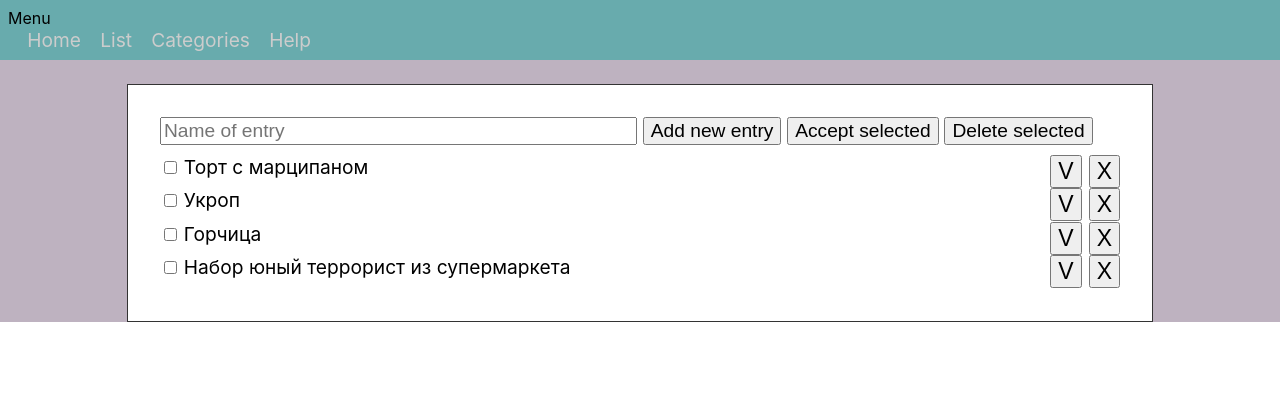
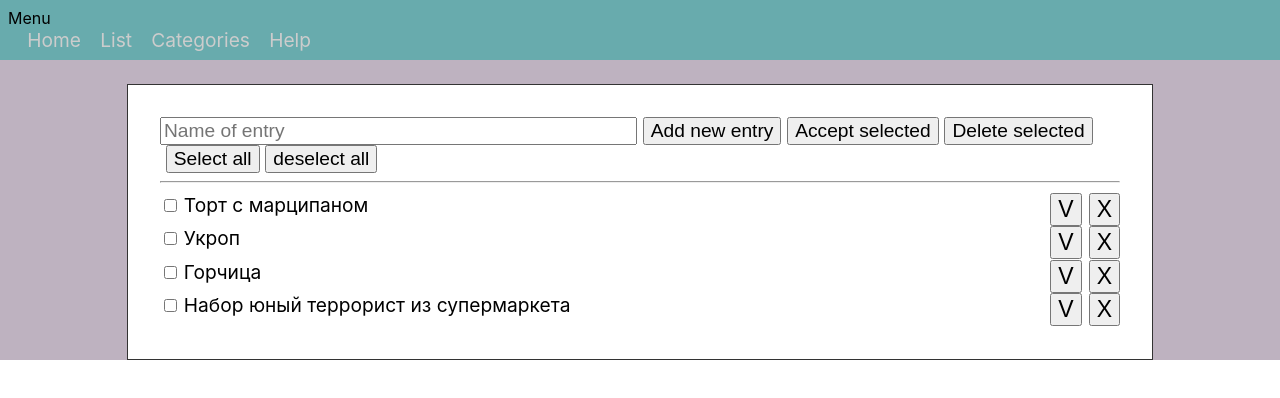
Before and after one commit to levi2015mik/Budgeter, a React (Create React App) app: page /#/ in a window 1280 px wide. Shown: the top 398 px of the page. Built offline with nearby package versions, Linux system fonts and the light colour scheme.

Commit message:
5--Update of interface

```diff
--- a/src/App.js
+++ b/src/App.js
@@ -12,14 +12,15 @@ function App() {
     return (
         <div className={css.App}>
             <HashRouter>
-                <Header className={css.header}/>
-                <Route exact path="/" render={Home}/>
-                <Route path="/categories" render={Categories}/>
-                <Route path="/list" render={List}/>
-                <Route path="/help" render={Help}/>
+                <Header/>
+                <div className={css.content}>
+                    <Route exact path="/" render={Home}/>
+                    <Route path="/categories" render={Categories}/>
+                    <Route path="/list" render={List}/>
+                    <Route path="/help" render={Help}/>
+                </div>
             </HashRouter>
         </div>
     );
 }
-
 export default App;
--- a/src/app.module.css
+++ b/src/app.module.css
@@ -1,3 +1,34 @@
 .App {
     background: rgba(85, 53, 90, 0.38);
 }
+
+.content{
+    margin: 1.5em auto;
+    border: solid 1px #333333;
+    background: white;
+    padding: 2em;
+    width: 16em;
+}
+@media (min-width: 600px) and (max-width: 900px){
+    .content{
+        width: 30em;
+    }
+}
+
+@media (min-width: 900px) and (max-width: 1200px){
+    .content{
+        width: 50em;
+    }
+}
+
+@media (min-width: 1200px) and (max-width: 1600px){
+    .content{
+        width: 60em;
+    }
+}
+
+@media (min-width: 1600px) {
+    .content{
+        width: 75em;
+    }
+}
--- a/src/components/home/Home.jsx
+++ b/src/components/home/Home.jsx
@@ -19,6 +19,9 @@ function Home(props) {
                 <input value="Add new entry" type="button" onClick={addNewEntry}/>
                 <input value="Accept selected" type="button" onClick={addNewEntry}/>
                 <input value="Delete selected" type="button" onClick={addNewEntry}/>
+                <input value="Select all" type="button" onClick={addNewEntry}/>
+                <input value="deselect all" type="button" onClick={addNewEntry}/>
+                <hr/>
             {entrys.map(el=>
                 <Entry name={el.name} unique={el.unique} />
             )}
--- a/src/components/home/home.module.css
+++ b/src/components/home/home.module.css
@@ -1,38 +1,4 @@
-.home{
-    margin: 1.5em auto;
-    border: solid 1px #333333;
-    background: white;
-    padding: 2em;
-    width: 16em;
-}
-@media (min-width: 600px) and (max-width: 900px){
-    .home{
-        width: 30em;
-    }
-}
-
-@media (min-width: 900px) and (max-width: 1200px){
-    .home{
-        width: 50em;
-    }
-}
-
-@media (min-width: 1200px) and (max-width: 1600px){
-    .home{
-        width: 60em;
-    }
-}
-
-@media (min-width: 1600px) {
-    .home{
-        width: 75em;
-    }
-}
-
-/*
-    TODO Get up style of page (Home)
-*/
-
+.home{}
 .home input{
     font-size: 1.2em;
 }
```
